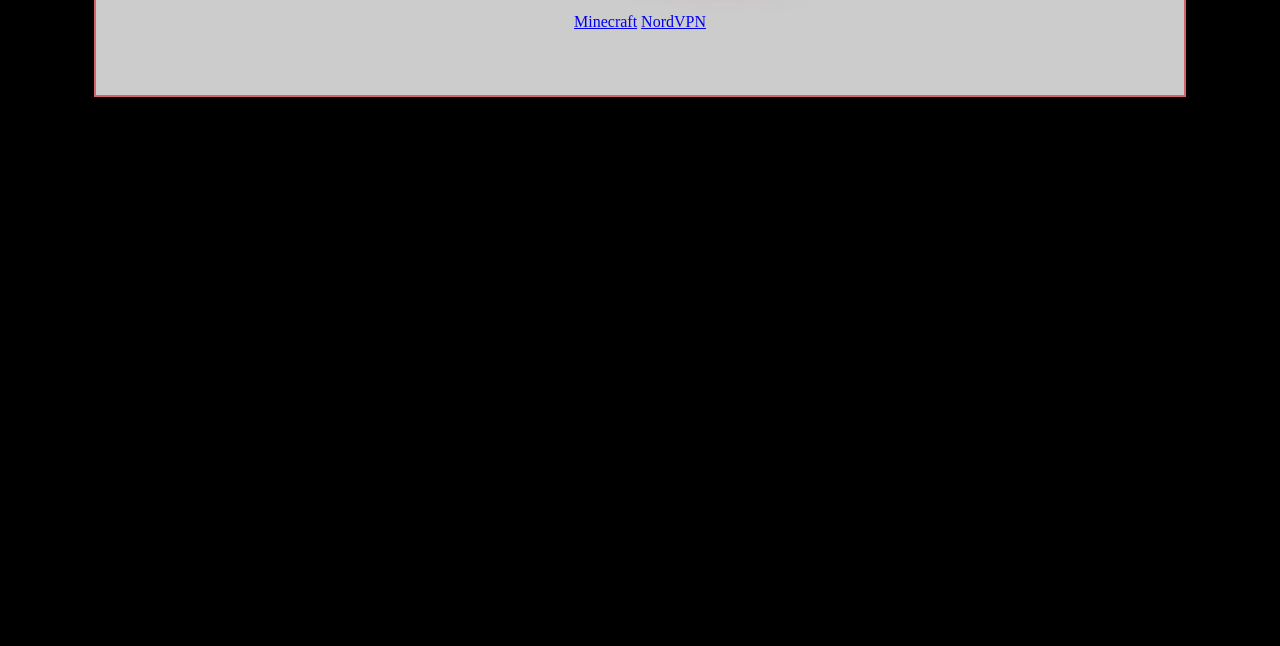
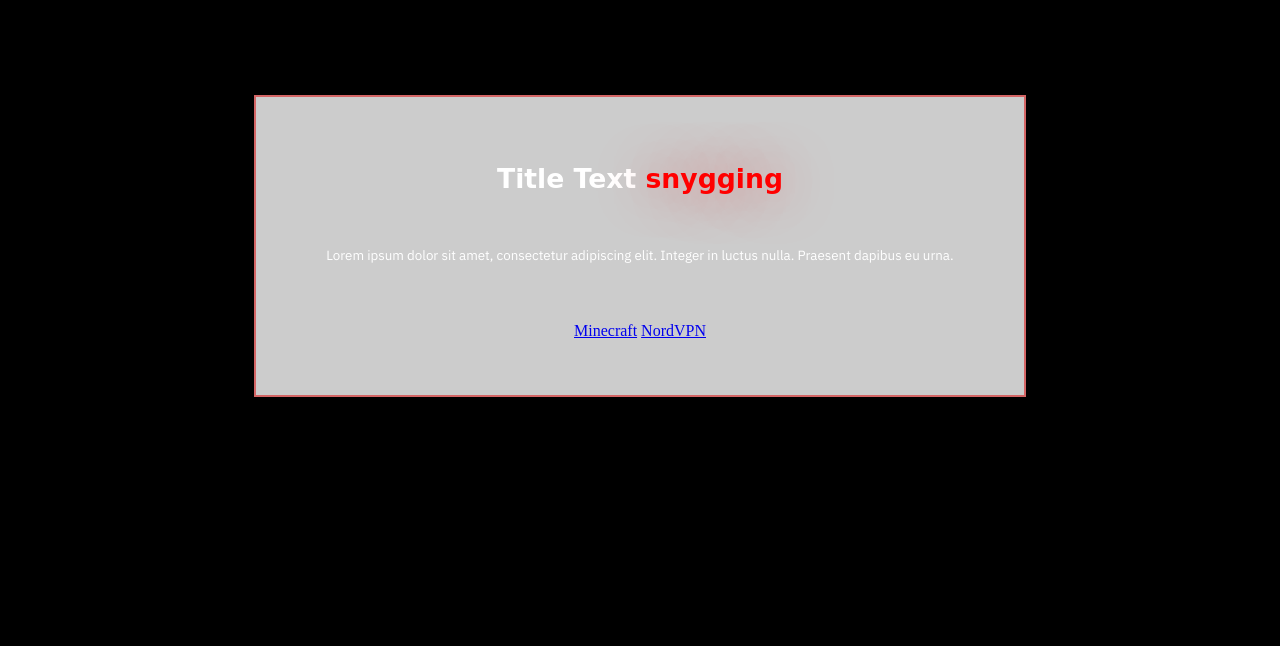
Before and after one commit to bigstobal/ahsnygging, a plain HTML site: page index.html in a window 1280 px wide. Shown: the part 154-800 px from the top of the page. Drawn offline with Linux system fonts and the light colour scheme; placeholder pictures from the web are drawn by us; a web font is replaced by a local one.

Commit message:
Update index.html

```diff
--- a/index.html
+++ b/index.html
@@ -2,37 +2,64 @@
 <html>
 <head>
     <title>Title Text snygging</title>
+    <meta name="viewport" content="width=device-width, initial-scale=1.0">
     <link href="https://fonts.googleapis.com/css2?family=UnifrakturCook:wght@700&display=swap" rel="stylesheet">
+    <link href="https://fonts.googleapis.com/css2?family=IBM+Plex+Sans&display=swap" rel="stylesheet">
     <style>
         body {
             margin: 0px;
             background: black;
             color: white;
             text-align: center;
+            line-height: 0px;
         }
 
-        div {
+        .a {
+            position: absolute;
+            display: table;
+            width: 100%;
+            height: 100%;
+            background: black;
+        }
+
+        .h {
+            display: table-cell;
+            vertical-align: middle;
+            text-align: center;
+        }
+
+        .snygging {
             background: url("https://via.placeholder.com/1500x1000/0A0A0A/FFFFFF");
-            width: 75%;
+            width: 50%;
             margin-left: auto;
             margin-right: auto;
             padding: 48pt;
             border: 2px solid #de000080;
         }
 
+        p {
+            font-family: 'IBM Plex Sans', sans-serif;
+            font-size: 10pt;
+            line-height: 18pt;
+            margin-bottom: 48pt;
+        }
+
         h1 {
             font-family: 'UnifrakturCook', cursive;
             font-size: 20pt;
+            margin-bottom: 48pt;
         }
 
         .red {
-            color: red;
-            text-shadow: 0px 0px 50px ;
+            color: rgba(255, 0, 0, 1);
+            text-shadow: 0px 0px 50px rgba(255, 0, 0, 0.5);
         }
     </style>
 </head>
 <body>
-    <div>
+    <div class="a">
+        <div class="h">
+            <div class="snygging">
                 <h1>
                     Title Text
                     <span class=red>snygging</span>
@@ -43,5 +70,7 @@
                 <a href="/minecraft">Minecraft</a>
                 <a href="/nordvpn">NordVPN</a>
             </div>
+        </div>
+    </div>
 </body>
 </html>
```
Lines whose indentation alone changed are shown as unchanged.
